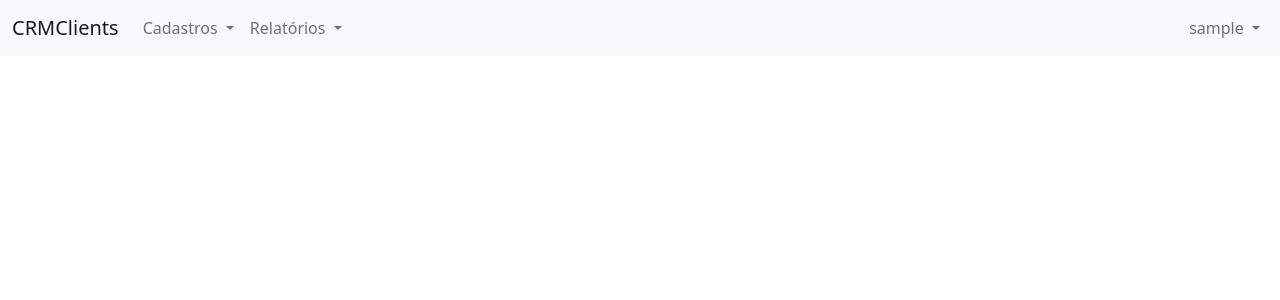
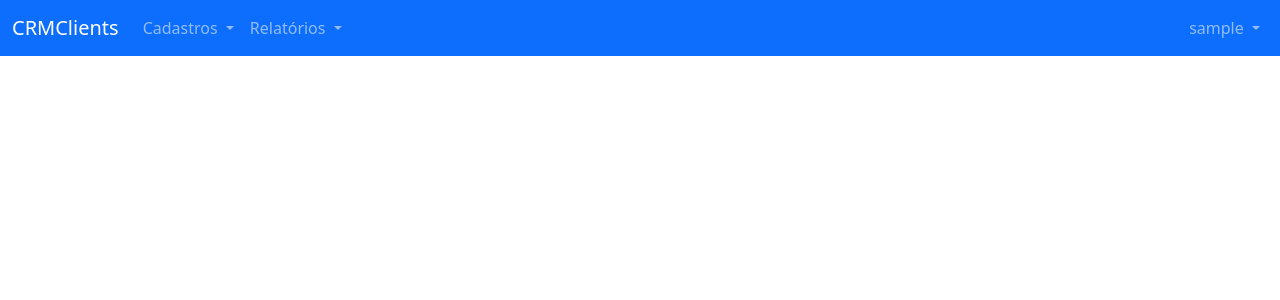
Before and after one commit to leonardoanthony/crm_clients, a PHP site: page /crm_clients/ in a window 1280 px wide. Shown: the top 300 px of the page. Run offline with PHP 8.4, Linux system fonts and the light colour scheme; the visitor is signed in with stand-in values (Sample User, id 1).

Commit message:
Ajustes responsividade barra de navegação

```diff
--- a/main.php
+++ b/main.php
@@ -22,11 +22,11 @@ if (isset($_GET['loggout'])) {
 
 <body>
 
-    <nav class="navbar navbar-expand-lg navbar-light bg-light">
+    <nav class="navbar navbar-expand-lg navbar-dark bg-primary">
         <div class="container-fluid">
             <a class="navbar-brand" href="#">CRMClients</a>
             <div class="collapse navbar-collapse" id="navbarSupportedContent">
-                <ul class="navbar-nav me-auto mb-2 mb-lg-0">
+                <ul class="navbar-nav">
 
                     <li class="nav-item dropdown">
                         <a class="nav-link dropdown-toggle" href="#" id="navbarDropdown" role="button" data-bs-toggle="dropdown" aria-expanded="false">
```
